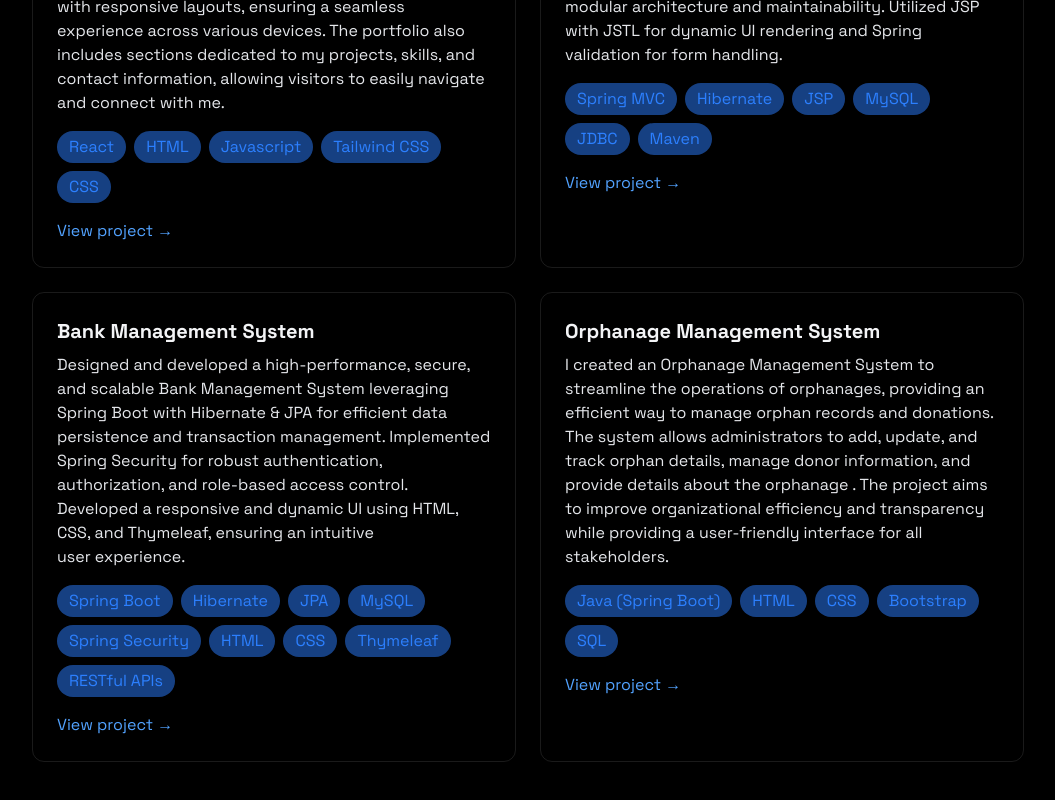
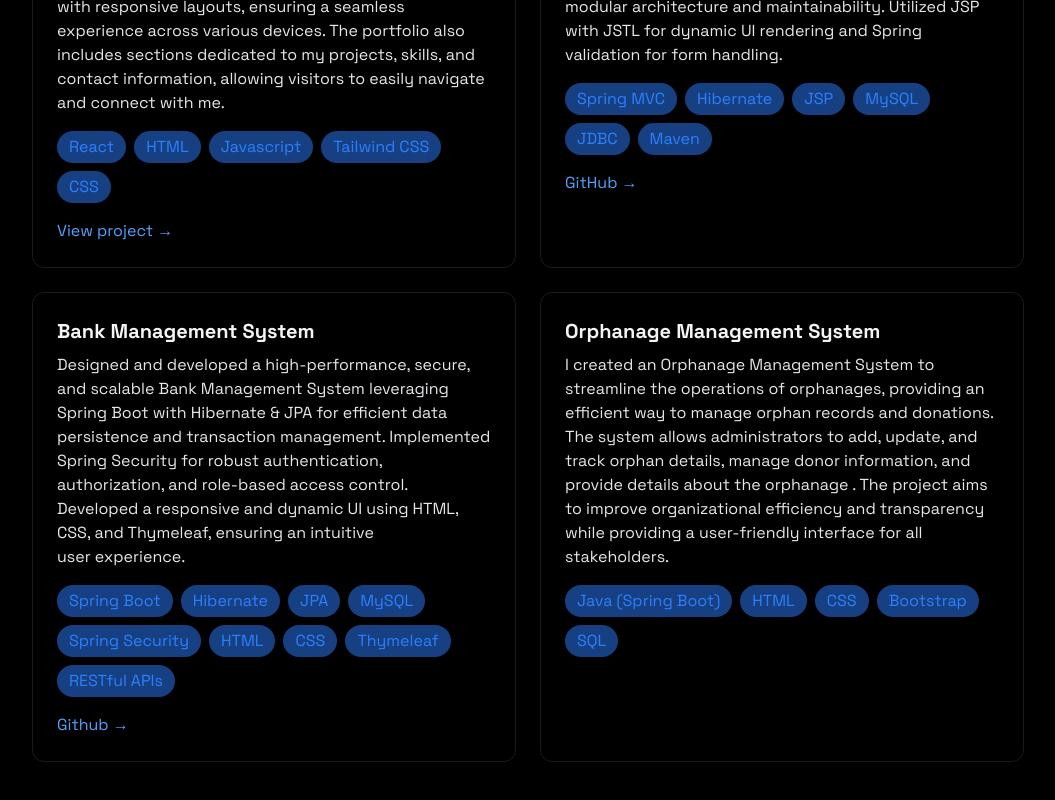
Before and after one commit to robinbabu102/Robin_babu-portfolio, a React (Vite) app: page / in a window 1280 px wide. Shown: the part 2574-3374 px from the top of the page, without its empty margins (112-1167 px from the left). Built offline with nearby package versions, Linux system fonts and the light colour scheme; a web font is replaced by a local one.

Commit message:
project update

```diff
--- a/src/components/sections/Projects.jsx
+++ b/src/components/sections/Projects.jsx
@@ -89,11 +89,11 @@ const Projects = () => {
               </div>
               <div className="flex justify-between"></div>
               <a
-                href="#"
+                href="https://github.com/robinbabu102/Product_Management_System.git"
                 className="text-blue-400 hover:text-blue-300 transition-colors my-4"
               >
                 {" "}
-                View project →
+                GitHub →
               </a>
             </div>
 
@@ -134,11 +134,11 @@ const Projects = () => {
               </div>
               <div className="flex justify-between"></div>
               <a
-                href="#"
+                href="https://github.com/robinbabu102/Bank_Management_System.git"
                 className="text-blue-400 hover:text-blue-300 transition-colors my-4"
               >
                 {" "}
-                View project →
+                Github →
               </a>
             </div>
 
@@ -173,13 +173,13 @@ const Projects = () => {
                 )}
               </div>
               <div className="flex justify-between"></div>
-              <a
+              {/* <a
                 href="#"
                 className="text-blue-400 hover:text-blue-300 transition-colors my-4"
               >
                 {" "}
                 View project →
-              </a>
+              </a> */}
             </div>
           </div>
         </div>
```
